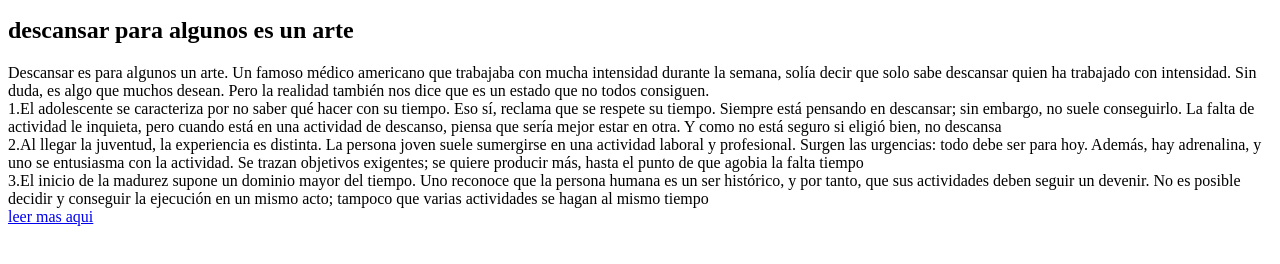
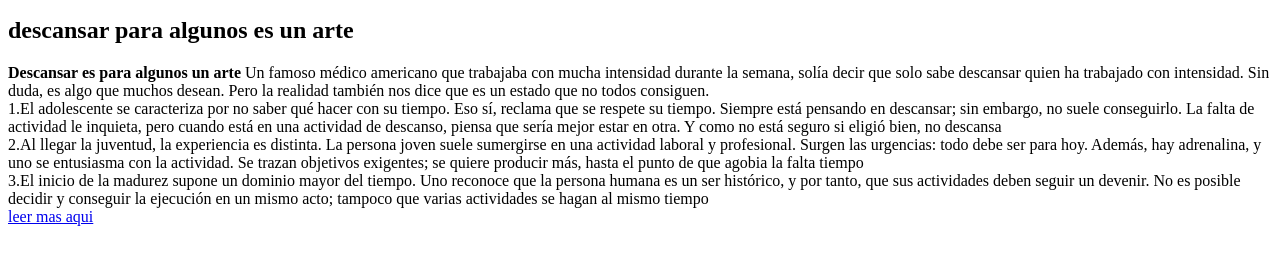
Before and after one commit to walter140696/aew_2025_walter, a plain HTML site: page CSS/01_TARJETA PERSONAL/INDEX.HTML in a window 1280 px wide. Shown: the part 388-652 px from the top of the page. Drawn offline with Linux system fonts and the light colour scheme.

Commit message:
eh creado un cambio

```diff
--- a/CSS/01_TARJETA PERSONAL/INDEX.HTML
+++ b/CSS/01_TARJETA PERSONAL/INDEX.HTML
@@ -17,7 +17,7 @@
                 <h2>descansar para algunos es un arte</h2>
         <!--descripcion personal-->
             <div id="mi-discripcion"></div>
-                <p> Descansar es para algunos un arte. Un famoso médico americano que trabajaba con mucha intensidad durante la semana, solía decir que solo sabe descansar quien ha trabajado con intensidad. Sin duda, es algo que muchos desean. Pero la realidad también nos dice que es un estado que no todos consiguen. </p>
+                <p><strong> Descansar es para algunos un arte</strong> Un famoso médico americano que trabajaba con mucha intensidad durante la semana, solía decir que solo sabe descansar quien ha trabajado con intensidad. Sin duda, es algo que muchos desean. Pero la realidad también nos dice que es un estado que no todos consiguen. </p>
                     <p>1.El adolescente se caracteriza por no saber qué hacer con su tiempo. Eso sí, reclama que se respete su tiempo. Siempre está pensando en descansar; sin embargo, no suele conseguirlo. La falta de actividad le inquieta, pero cuando está en una actividad de descanso, piensa que sería mejor estar en otra. Y como no está seguro si eligió bien, no descansa </p>
                     <p> 2.Al llegar la juventud, la experiencia es distinta.  La persona joven suele sumergirse en una actividad laboral y profesional. Surgen las urgencias: todo debe ser para hoy. Además, hay adrenalina, y uno se entusiasma con la actividad. Se trazan objetivos exigentes; se quiere producir más, hasta el punto de que agobia la falta tiempo </p>
                     <p> 3.El inicio de la madurez supone un dominio mayor del tiempo. Uno reconoce que la persona humana es un ser histórico, y por tanto, que sus actividades deben seguir un devenir. No es posible decidir y conseguir la ejecución en un mismo acto; tampoco que varias actividades se hagan al mismo tiempo</p>
```
